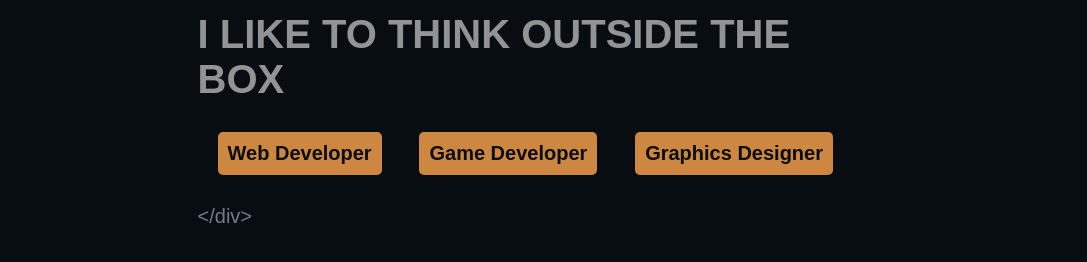
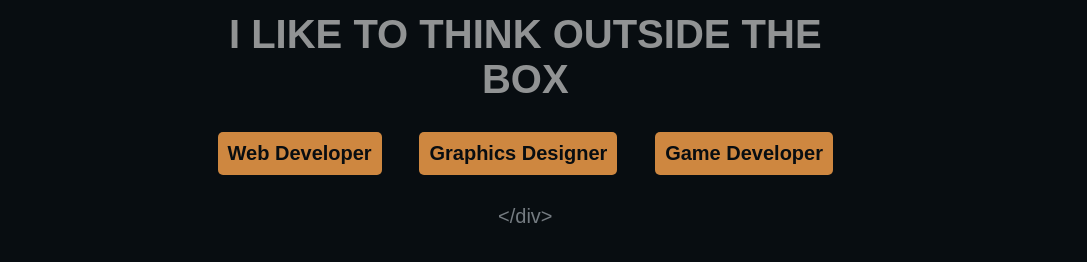
Before and after one commit to HotSoz/Raymond-Nhim, a plain HTML site: page index.html in a window 1280 px wide. Shown: the part 422-684 px from the top of the page, 102-1189 px from the left. Drawn offline with nearby package versions, Linux system fonts and the light colour scheme.

Commit message:
updating for the day

```diff
--- a/css/main.css
+++ b/css/main.css
@@ -198,8 +198,8 @@ ul {list-style: none;}
   padding: 150px;
   display: flex;
   align-items: end;
-  justify-content: start;
-  text-align: left;
+  justify-content: center;
+  text-align: center;
 }
 
 .container.main-section .hero {
--- a/index.html
+++ b/index.html
@@ -43,8 +43,8 @@
                         <h2 style="opacity: 70%" class="all-caps">I like to think outside the box</h2>
                         <ul class="exp">
                             <li id="web"><h4>Web Developer</h4></li>
-                            <li id="game"><h4>Game Developer</h4></li>
-                            <li id="design"><h4>Graphics Designer</h4></li>
+                            <li id="game"><h4>Graphics Designer</h4></li>
+                            <li id="design"><h4>Game Developer</h4></li>
                         </ul>
                         <span class="tag-style">&lt;/div&gt;</span>
                     </div>
--- a/js/cards-data.js
+++ b/js/cards-data.js
@@ -19,7 +19,7 @@ function CardShowCase() {
                 <div class="card-info">
                     <div class="svg-container"><object type="image/svg+xml" data="svg/${svg}" class="svg-style"></object></div>
                     <div class="label">
-                        <div class="card-header"><h4>${title}</h4></div>
+                        <div class="card-header"><h3>${title}</h3></div>
                     </div>
                     <div class="card-details">
                         <ul>
@@ -48,7 +48,7 @@ function CardShowCase() {
 let Cards = [
     {
         svg: 'web.svg',
-        title: 'Death Stranding Landing Page',
+        title: 'Death Stranding',
         image: 'death-stranding-img.png',
         text: 'This project involves building a website from scratch for studying and project development purposes, with a focus on hands-on learning in HTML, CSS, JavaScript, project management, and collaboration. The project aims to develop skills for future web development projects and showcase abilities to potential employers or clients. This project also features Death Stranding. All rights go to Kojima Productions.',
         link: 'https://deconile.github.io/death-stranding/',
```
